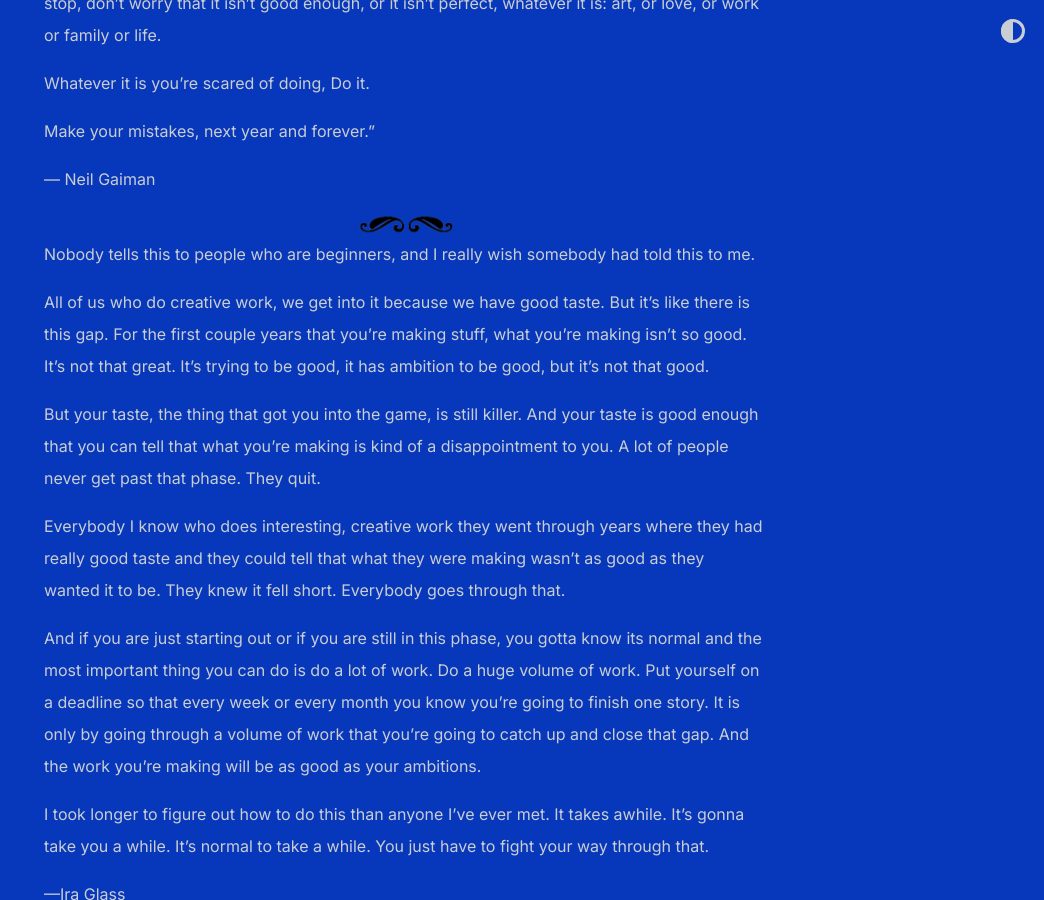
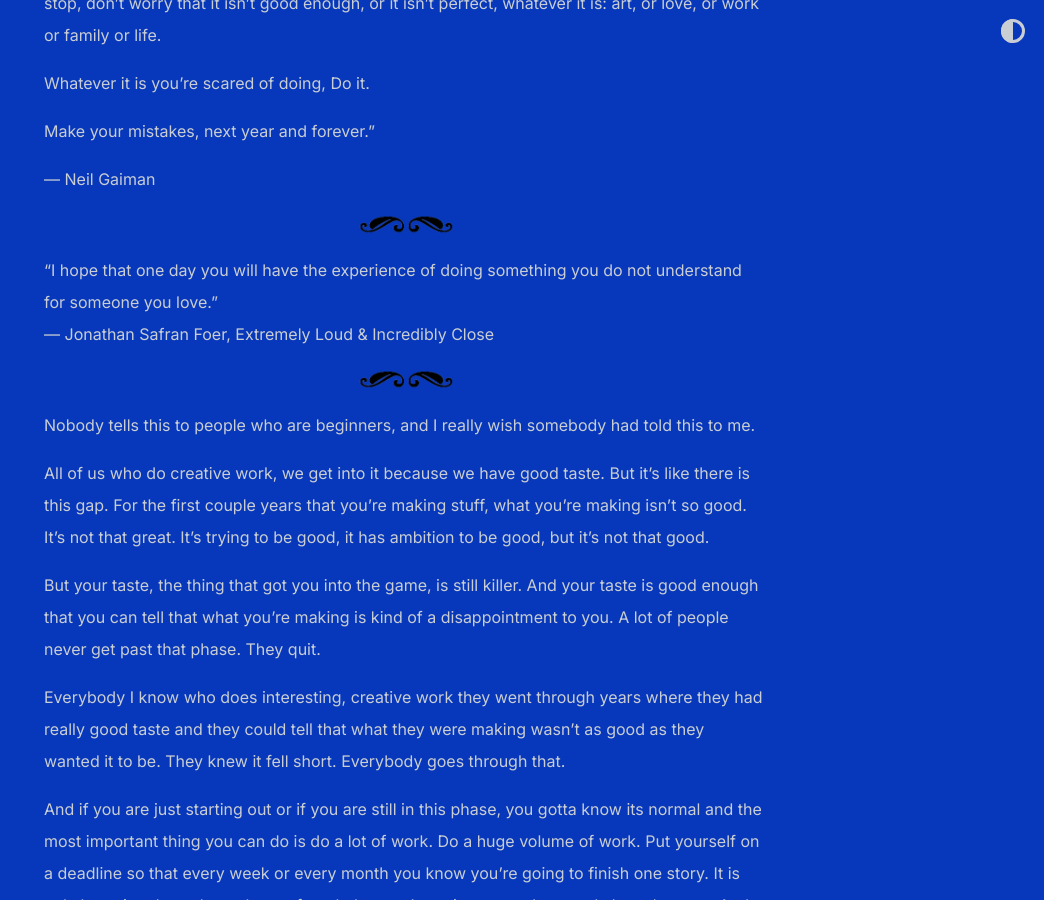
Before and after one commit to shihankanungo/shihankanungo.github.io, a Jekyll site: the page built from x.md, in a window 1280 px wide and 900 px high, scrolled down 1588 px. Shown: the whole window, without its empty margins (236-1280 px from the left). Built offline with Jekyll 4.4.1, drawn with Linux system fonts in a browser that asks for light colours.

Commit message:
Update x.md

```diff
--- a/x.md
+++ b/x.md
@@ -40,6 +40,12 @@ Make your mistakes, next year and forever."
 --- Neil Gaiman
 
 ![separator](images/sep.png)
+
+“I hope that one day you will have the experience of doing something you do not understand for someone you love.” <br>
+--- Jonathan Safran Foer, Extremely Loud & Incredibly Close
+
+![separator](images/sep.png)
+
 Nobody tells this to people who are beginners, and I really wish somebody had told this to me.
 
 All of us who do creative work, we get into it because we have good taste. But it’s like there is this gap. For the first couple years that you’re making stuff, what you’re making isn’t so good. It’s not that great. It’s trying to be good, it has ambition to be good, but it’s not that good.
```
